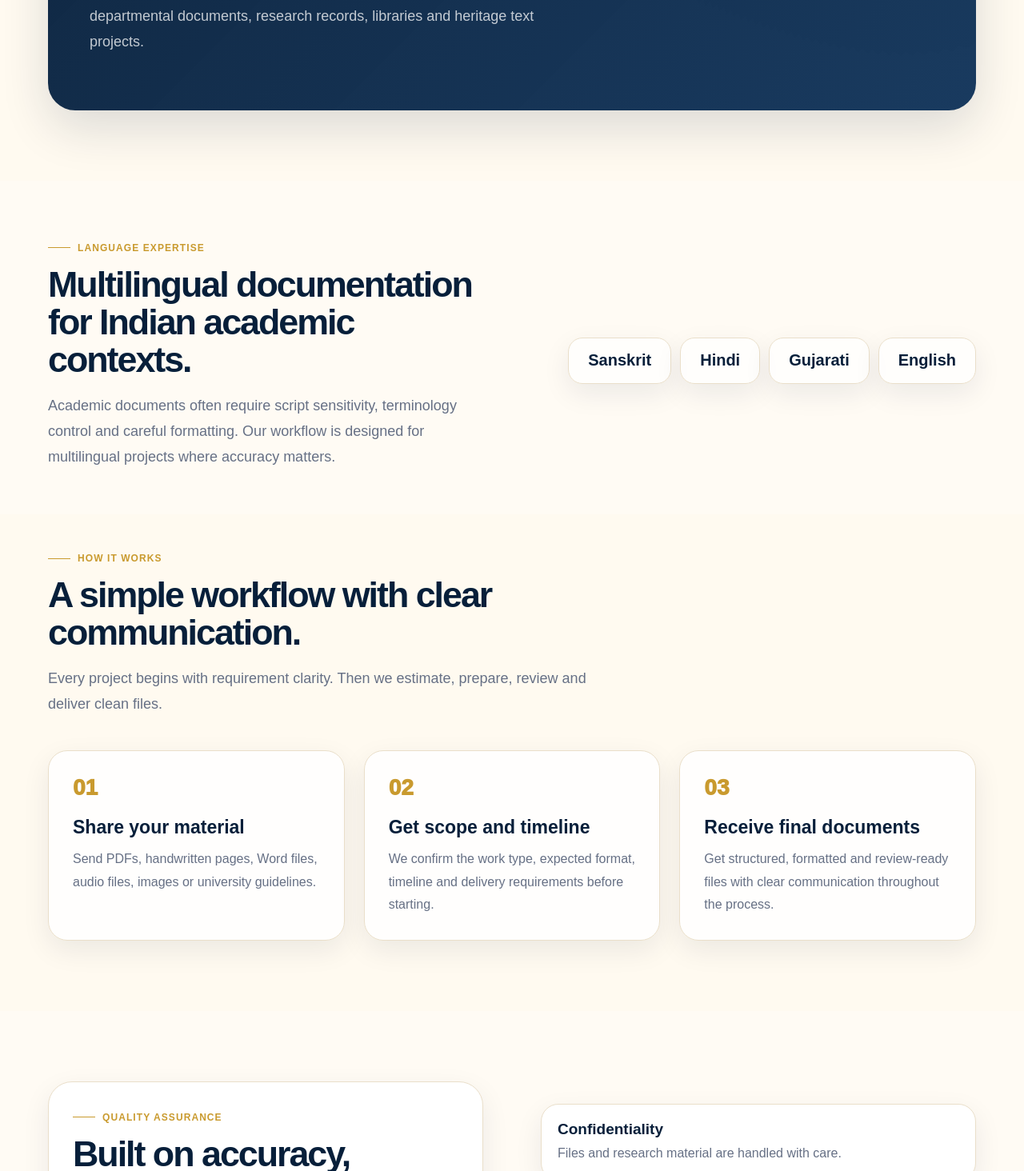
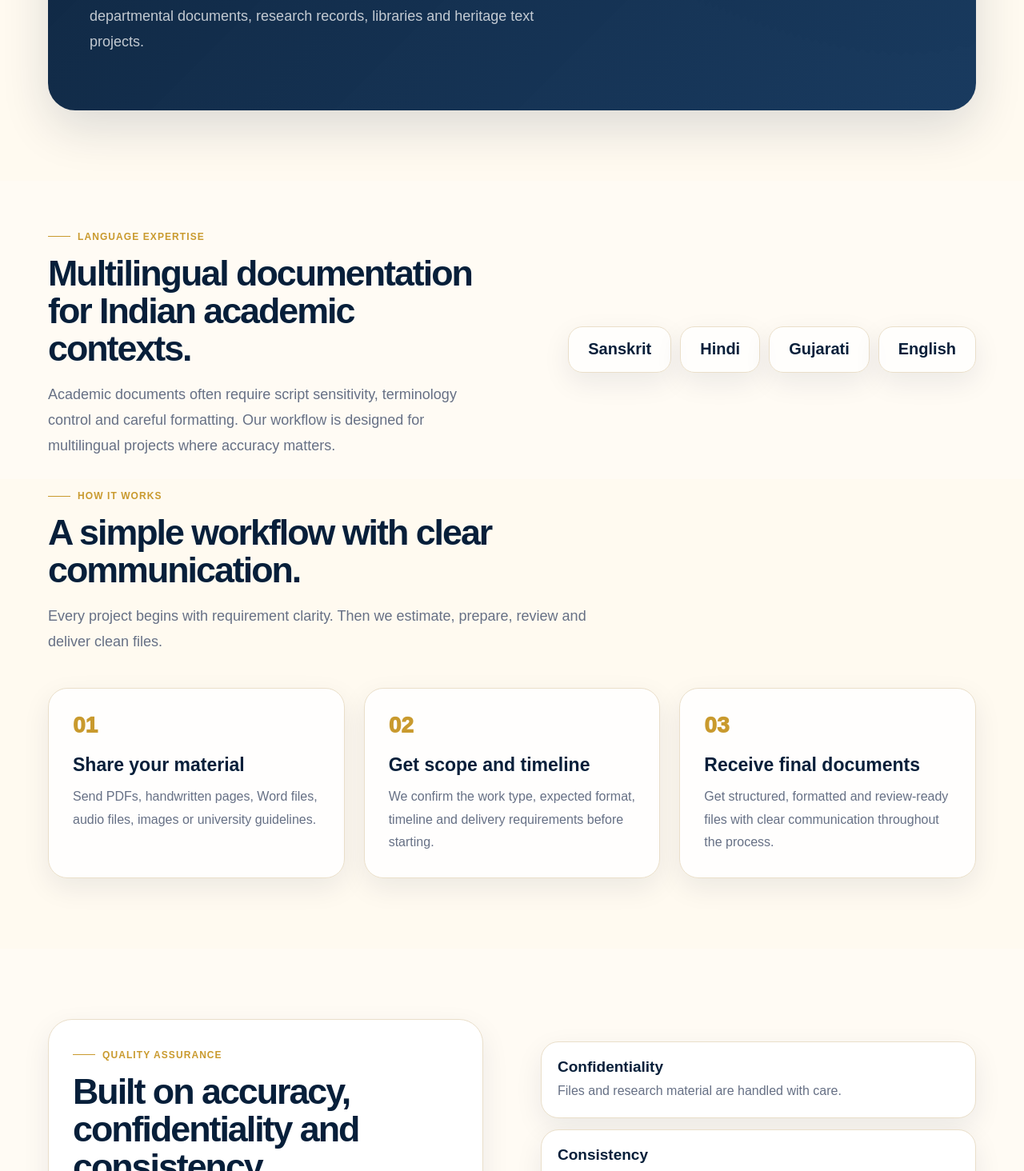
Before and after one commit to ravalpranavrps/digital-typist-website, a Next.js app: page / in a window 1280 px wide. Shown: the part 3104-4568 px from the top of the page at 80% size. Built offline with nearby package versions, Linux system fonts and the light colour scheme.

Commit message:
Update globals.css

```diff
--- a/src/app/globals.css
+++ b/src/app/globals.css
@@ -938,3 +938,31 @@ body {
     padding-top: 42px;
   }
 }
+/* Strong whitespace correction: Language to Workflow */
+
+.language-section {
+  padding-bottom: 10px !important;
+}
+
+.language-section + .process {
+  padding-top: 10px !important;
+}
+
+.language-grid {
+  margin-bottom: 0 !important;
+}
+
+.process .section-heading {
+  margin-top: 0 !important;
+}
+
+@media (min-width: 921px) {
+  .language-section {
+    padding-top: 56px !important;
+    padding-bottom: 8px !important;
+  }
+
+  .language-section + .process {
+    padding-top: 8px !important;
+  }
+}
```
